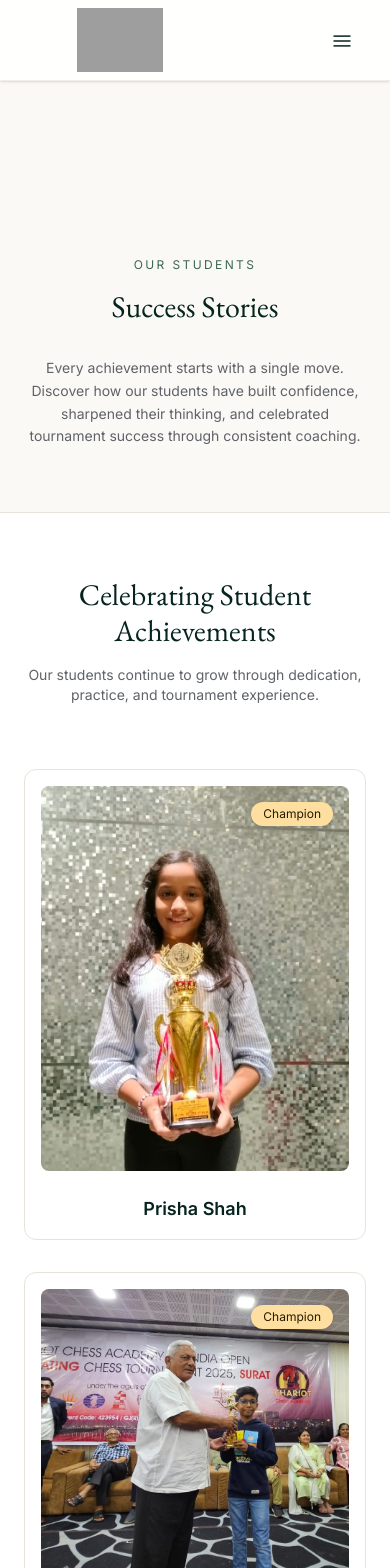
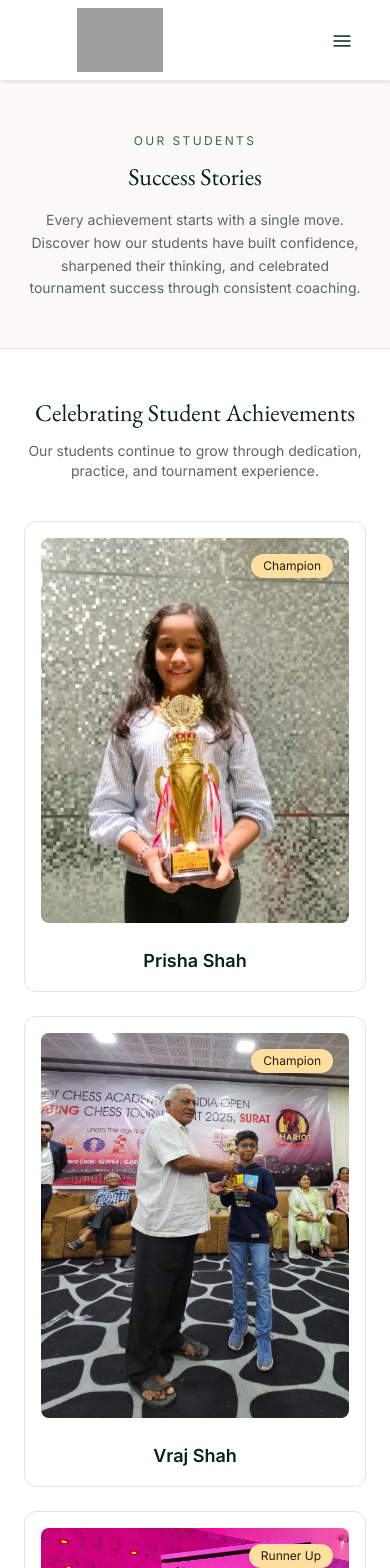
Before and after one commit to Vedant7229/prime-square-chess, a Next.js app: page /success-stories in a window 390 px wide. Shown: the top 1568 px of the page. Built offline with nearby package versions, Linux system fonts and the light colour scheme; grey boxes are pictures that could not be loaded.

Commit message:
Mobile View - Success Stories Page Spacing and Animations Optimized

```diff
--- a/src/app/success-stories/page.tsx
+++ b/src/app/success-stories/page.tsx
@@ -1,7 +1,105 @@
-import React from "react";
+"use client";
+
+import React, { useState, useEffect, useRef } from "react";
 import Link from "next/link";
 import Image from "next/image";
 import MaterialIcon from "@/components/MaterialIcon";
+
+function AchievementCard({
+  item,
+  delayMs,
+}: {
+  item: {
+    name: string;
+    badge: string;
+    alt: string;
+    src: any;
+  };
+  delayMs: number;
+}) {
+  const [isIntersecting, setIsIntersecting] = useState(false);
+  const ref = useRef<HTMLDivElement>(null);
+
+  useEffect(() => {
+    const prefersReducedMotion =
+      typeof window !== "undefined" &&
+      window.matchMedia("(prefers-reduced-motion: reduce)").matches;
+    if (prefersReducedMotion) {
+      setIsIntersecting(true);
+      return;
+    }
+
+    let observerFired = false;
+    const observer = new IntersectionObserver(
+      ([entry]) => {
+        observerFired = true;
+        setIsIntersecting(entry.isIntersecting);
+      },
+      { threshold: 0.05 }
+    );
+
+    if (ref.current) {
+      observer.observe(ref.current);
+    }
+
+    // Fallback: trigger animation after a short delay in case observer is blocked
+    const timeout = setTimeout(() => {
+      if (!observerFired) {
+        setIsIntersecting(true);
+      }
+    }, 600);
+
+    return () => {
+      observer.disconnect();
+      clearTimeout(timeout);
+    };
+  }, []);
+
+  const prefersReducedMotion =
+    typeof window !== "undefined" &&
+    window.matchMedia("(prefers-reduced-motion: reduce)").matches;
+
+  return (
+    <div
+      ref={ref}
+      className={`group bg-white border border-border-warm p-4 overflow-hidden rounded-xl hover:-translate-y-2 hover:shadow-lg ${
+        prefersReducedMotion
+          ? "opacity-100"
+          : isIntersecting
+          ? "animate-fade-rise-mobile"
+          : "opacity-100 max-md:opacity-0"
+      }`}
+      style={{
+        animationDelay: isIntersecting && !prefersReducedMotion ? `${delayMs}ms` : "0ms",
+      }}
+    >
+      <div className="aspect-[4/5] overflow-hidden rounded-lg mb-6 relative">
+        <Image
+          src={item.src}
+          alt={item.alt}
+          fill
+          className={`object-cover transition-transform duration-[700ms] group-hover:scale-105 ${
+            prefersReducedMotion
+              ? "opacity-100 scale-100"
+              : isIntersecting
+              ? "animate-zoom-mobile"
+              : "opacity-100 max-md:opacity-0"
+          }`}
+          style={{
+            animationDelay: isIntersecting && !prefersReducedMotion ? `${delayMs}ms` : "0ms",
+          }}
+          sizes="(max-width: 768px) 100vw, 350px"
+        />
+        <div className="absolute top-4 right-4 bg-tertiary-fixed text-on-tertiary-fixed px-3 py-1 font-label-md text-xs rounded-full shadow-sm">
+          {item.badge}
+        </div>
+      </div>
+      <h3 className="font-headline-md text-lg md:text-xl text-primary text-center mt-2 font-semibold">
+        {item.name}
+      </h3>
+    </div>
+  );
+}
 import Ns from "./Ns.jpeg";
 import Vs from "./Vs.jpeg";
 import Ps from "./Ps.jpeg";
@@ -26,7 +124,7 @@ const achievements = [
     src: Vs,
   },
   {
-    name: "Nishanth",
+    name: "Nishanth Chamarthi",
     badge: "Runner Up",
     alt: "Two kids shaking hands at chess board",
     src: Ns,
@@ -64,7 +162,7 @@ const testimonials = [
     src: Dj,
   },
   {
-    parent: "Vinay Shah (IND)",
+    parent: "Dr. Vinay Shah (IND)",
     child: "Vraj",
     quote:
       "Vraj has been part of Prime Square since the beginning of his chess journey. Through Amit sir's structured guidance and regular practice, he built a strong foundation and steadily improved his game. It has been wonderful to see him perform well in competitive tournaments, win several prizes, and earn his FIDE rating. Amit sir's dedication played an important role in shaping Viraj's early chess journey.",
@@ -82,14 +180,44 @@ const testimonials = [
 export default function SuccessStories() {
   return (
     <main className="flex flex-col">
+      <style dangerouslySetInnerHTML={{ __html: `
+        @keyframes fadeRiseMobile {
+          from {
+            opacity: 0;
+            transform: translateY(24px);
+          }
+          to {
+            opacity: 1;
+            transform: translateY(0);
+          }
+        }
+        @keyframes zoomMobile {
+          from {
+            transform: scale(0.96);
+            opacity: 0;
+          }
+          to {
+            transform: scale(1);
+            opacity: 1;
+          }
+        }
+        .animate-fade-rise-mobile {
+          animation: fadeRiseMobile 0.7s cubic-bezier(0.16, 1, 0.3, 1) forwards;
+          animation-fill-mode: backwards;
+        }
+        .animate-zoom-mobile {
+          animation: zoomMobile 0.7s cubic-bezier(0.16, 1, 0.3, 1) forwards;
+          animation-fill-mode: backwards;
+        }
+      ` }} />
       {/* 1. Hero Header Banner */}
-      <section className="relative pt-32 pb-16 md:py-16 bg-surface overflow-hidden">
+      <section className="relative pt-12 pb-12 md:py-16 bg-surface overflow-hidden">
         <div className="absolute inset-0 bg-radial from-primary/5 via-transparent to-transparent -z-10" />
-        <div className="max-w-container-max mx-auto px-6 md:px-margin-desktop text-center mt-12">
-          <span className="font-label-md text-label-md text-secondary uppercase tracking-[0.2em] mb-4 block text-xs md:text-sm">
+        <div className="max-w-container-max mx-auto px-6 md:px-margin-desktop text-center mt-1 md:mt-12">
+          <span className="font-label-md text-label-md text-secondary uppercase tracking-[0.2em] mb-3 md:mb-4 block text-xs md:text-sm">
             Our Students
           </span>
-          <h1 className="font-display text-3xl md:text-4xl lg:text-5xl text-primary mb-8 max-w-3xl mx-auto">
+          <h1 className="font-display text-2xl md:text-4xl lg:text-5xl text-primary mb-4 md:mb-8 max-w-3xl mx-auto">
             Success Stories
           </h1>
           <p className="font-sans text-sm md:text-body-lg text-body-muted max-w-2xl mx-auto leading-relaxed">
@@ -101,10 +229,10 @@ export default function SuccessStories() {
       </section>
 
       {/* 2. Student Achievements Grid */}
-      <section className="bg-surface-white py-16 border-t border-border-warm">
+      <section className="bg-surface-white py-12 md:py-16 border-t border-border-warm">
         <div className="max-w-container-max mx-auto px-6 md:px-margin-desktop">
-          <div className="mb-16 text-center md:text-left">
-            <h2 className="font-display text-3xl md:text-headline-lg text-primary mb-4">
+          <div className="mb-10 md:mb-16 text-center md:text-left">
+            <h2 className="font-display text-2xl md:text-headline-lg text-primary mb-3 md:mb-4">
               Celebrating Student Achievements
             </h2>
             <p className="font-sans text-sm md:text-body-lg text-body-muted max-w-xl">
@@ -113,58 +241,43 @@ export default function SuccessStories() {
             </p>
           </div>
 
-          <div className="grid grid-cols-1 md:grid-cols-3 gap-8">
+          <div className="grid grid-cols-1 md:grid-cols-3 gap-6 md:gap-8">
             {achievements.map((item, idx) => (
-              <div
+              <AchievementCard
                 key={idx}
-                className="group bg-white border border-border-warm p-4 overflow-hidden rounded-xl transition-all duration-500 hover:-translate-y-2 hover:shadow-lg"
-              >
-                <div className="aspect-[4/5] overflow-hidden rounded-lg mb-6 relative">
-                  <Image
-                    src={item.src}
-                    alt={item.alt}
-                    fill
-                    className="object-cover transition-transform duration-700 group-hover:scale-105"
-                    sizes="(max-width: 768px) 100vw, 350px"
-                  />
-                  <div className="absolute top-4 right-4 bg-tertiary-fixed text-on-tertiary-fixed px-3 py-1 font-label-md text-xs rounded-full shadow-sm">
-                    {item.badge}
-                  </div>
-                </div>
-                <h3 className="font-headline-md text-lg md:text-xl text-primary text-center mt-2 font-semibold">
-                  {item.name}
-                </h3>
-              </div>
+                item={item}
+                delayMs={idx * 150}
+              />
             ))}
           </div>
         </div>
       </section>
 
       {/* 3. Parent Testimonials Section */}
-      <section className="py-20 md:py-24 bg-[#FAFAFA] border-t border-border-warm">
+      <section className="py-12 md:py-24 bg-[#FAFAFA] border-t border-border-warm">
         <div className="max-w-container-max mx-auto px-6 md:px-margin-desktop">
-          <div className="text-center mb-16">
-            <span className="text-secondary font-label-md text-xs uppercase tracking-widest block mb-3">
+          <div className="text-center mb-10 md:mb-16">
+            <span className="text-secondary font-label-md text-xs uppercase tracking-widest block mb-2 md:mb-3">
               HEAR FROM OUR PARENTS
             </span>
-            <h2 className="font-display text-3xl md:text-headline-lg text-primary max-w-2xl mx-auto">
+            <h2 className="font-display text-2xl md:text-headline-lg text-primary max-w-2xl mx-auto">
               Real Stories of Growth and Achievement
             </h2>
           </div>
 
-          <div className="grid grid-cols-1 md:grid-cols-2 lg:grid-cols-3 gap-8">
+          <div className="grid grid-cols-1 md:grid-cols-2 lg:grid-cols-3 gap-6 md:gap-8">
             {testimonials.map((t, idx) => (
               <div
                 key={idx}
-                className="bg-white p-8 md:p-10 border border-border-warm flex flex-col justify-between transition-all duration-300 hover:-translate-y-2 hover:border-secondary hover:shadow-md group rounded-2xl"
+                className="bg-white p-6 md:p-10 border border-border-warm flex flex-col justify-between transition-all duration-300 hover:-translate-y-2 hover:border-secondary hover:shadow-md group rounded-2xl"
               >
                 <div>
 
-                  <p className="font-sans text-sm md:text-base text-on-surface mb-8 leading-relaxed italic">
+                  <p className="font-sans text-sm md:text-base text-on-surface mb-6 md:mb-8 leading-relaxed italic">
                     &ldquo;{t.quote}&rdquo;
                   </p>
                 </div>
-                <div className="flex items-center gap-4 border-t border-border-warm/50 pt-6 mt-auto">
+                <div className="flex items-center gap-4 border-t border-border-warm/50 pt-5 md:pt-6 mt-auto">
                   <div className="relative w-14 h-14 rounded-full overflow-hidden border border-border-warm transition-transform group-hover:scale-105 duration-300">
                     <Image
                       src={t.src}
@@ -190,22 +303,22 @@ export default function SuccessStories() {
       </section>
 
       {/* 4. Final CTA */}
-      <section className="py-20 md:py-24 bg-cta-deep-green text-surface-bright relative overflow-hidden">
+      <section className="py-12 md:py-24 bg-cta-deep-green text-surface-bright relative overflow-hidden">
         <div className="absolute inset-0 opacity-10 pointer-events-none bg-radial from-secondary-container/10 to-transparent" />
         <div className="max-w-[1240px] mx-auto px-6 md:px-margin-desktop text-center relative z-10">
-          <h2 className="font-display text-3xl md:text-5xl mb-6 max-w-4xl mx-auto leading-tight">
+          <h2 className="font-display text-2xl md:text-5xl mb-4 md:mb-6 max-w-4xl mx-auto leading-tight">
             Help Your Child Discover Their
-            <br />
+            <br className="hidden md:inline" />
             Potential Through Chess.
           </h2>
-          <p className="font-sans text-sm md:text-body-lg mb-10 opacity-90 max-w-xl mx-auto leading-relaxed">
+          <p className="font-sans text-sm md:text-body-lg mb-8 md:mb-10 opacity-90 max-w-xl mx-auto leading-relaxed">
             Experience a personalized trial lesson with experienced tournament
             players. Discover how structured coaching helps children improve with
             confidence.
           </p>
           <Link
             href="/book"
-            className="inline-block bg-surface-bright text-primary font-button text-button px-10 py-5 rounded-lg hover:scale-105 active:scale-95 transition-all shadow-md font-bold text-center"
+            className="inline-block bg-surface-bright text-primary font-button text-button px-8 py-3.5 md:px-10 md:py-5 rounded-lg hover:scale-105 active:scale-95 transition-all shadow-md font-bold text-center"
           >
             Book Your Free Trial
           </Link>
```
